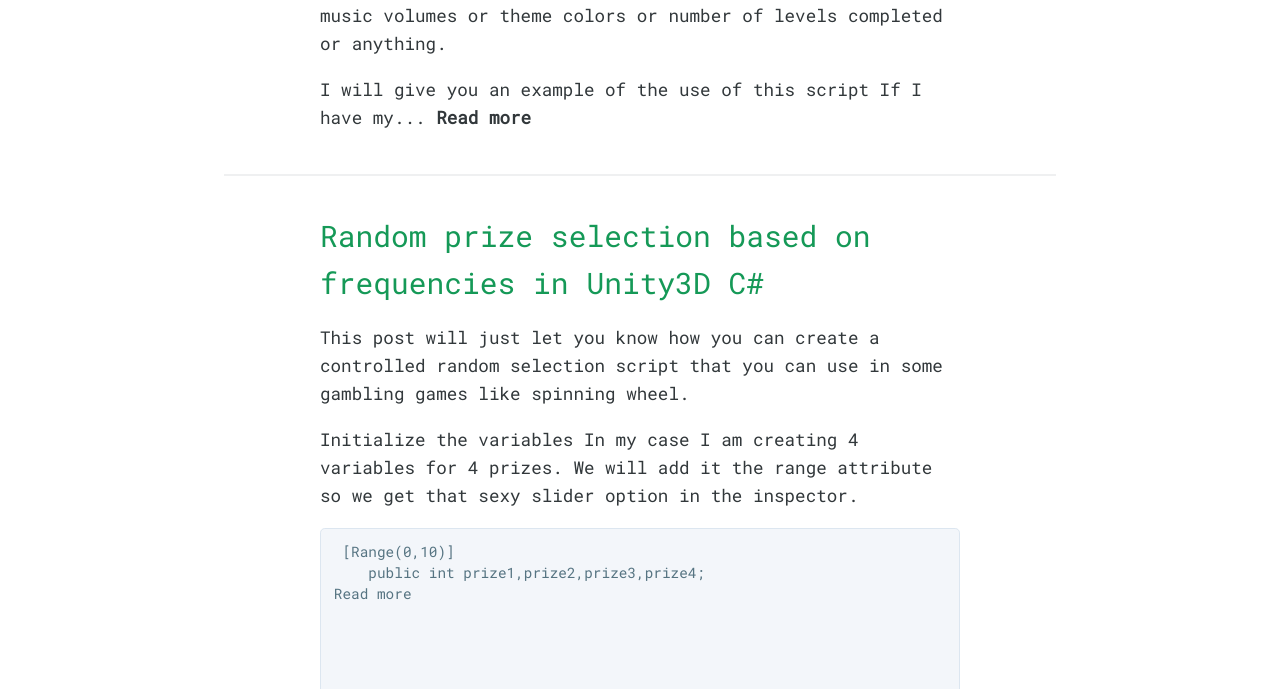
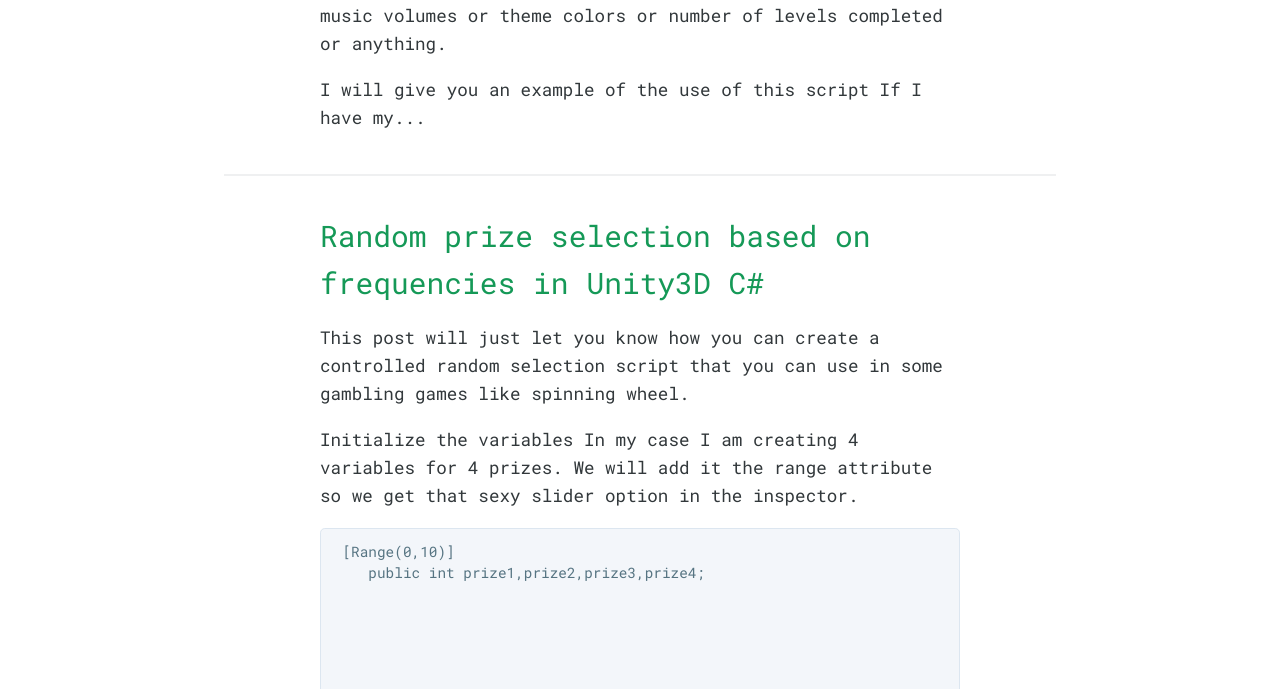
Before and after one commit to prashant-singh/prashant-singh.github.io, a Jekyll site: the page built from index.html, in a window 1280 px wide. Shown: the part 705-1394 px from the top of the page. Built offline with Jekyll 4.4.1, drawn with Linux system fonts in a browser that asks for light colours; nearby versions of some CDN libraries; the list of posts is cut into pages by our own code; a style sheet for code colours, icons or effects is not loaded.

Commit message:
Update index.html

```diff
--- a/index.html
+++ b/index.html
@@ -18,9 +18,8 @@ layout: default
   </header>
 
    {{ post.content | truncate:500 }}
-    {% if post.content | size > 500 %}
-        <strong>Read more</strong>
-    {% endif %}
+    <!--{% if post.content | size > 500 %}-->
+    <!--{% endif %}-->
 
 <!--<p class="post-meta" style="text-align: right; color: rgb(152,152,152);"><time datetime="{{ post.date | date_to_xmlschema }}" itemprop="datePublished">{{ post.date | date: "%b %-d, %Y" }}</time>{% if page.author %} • <span itemprop="author" itemscope itemtype="http://schema.org/Person"><span itemprop="name">{{ post.author }}</span></span>{% endif %} • <label for="our-popup-{{ forloop.index }}"><i class="fa fa-share"></i> Share / Permalink</label></p>-->
 
```
